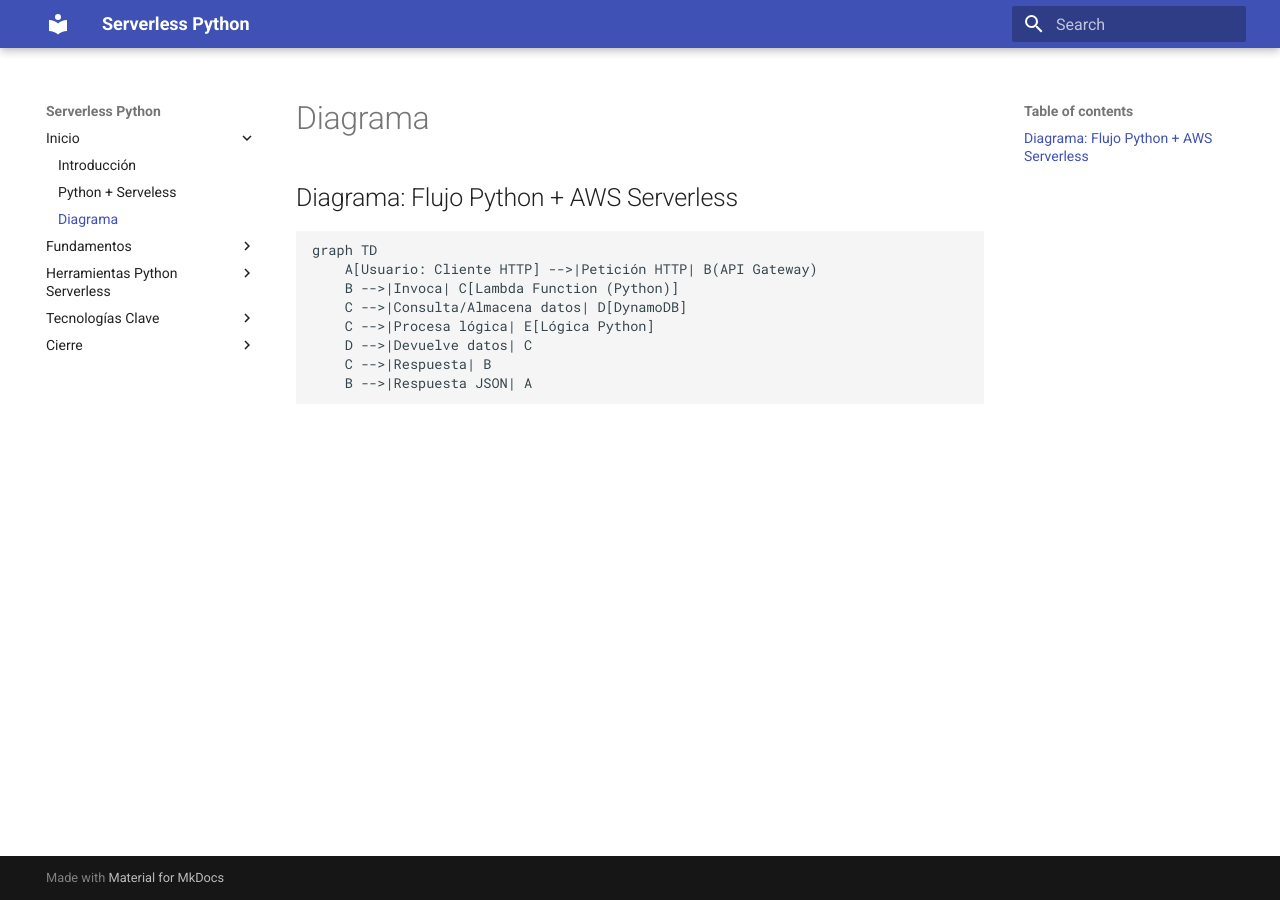
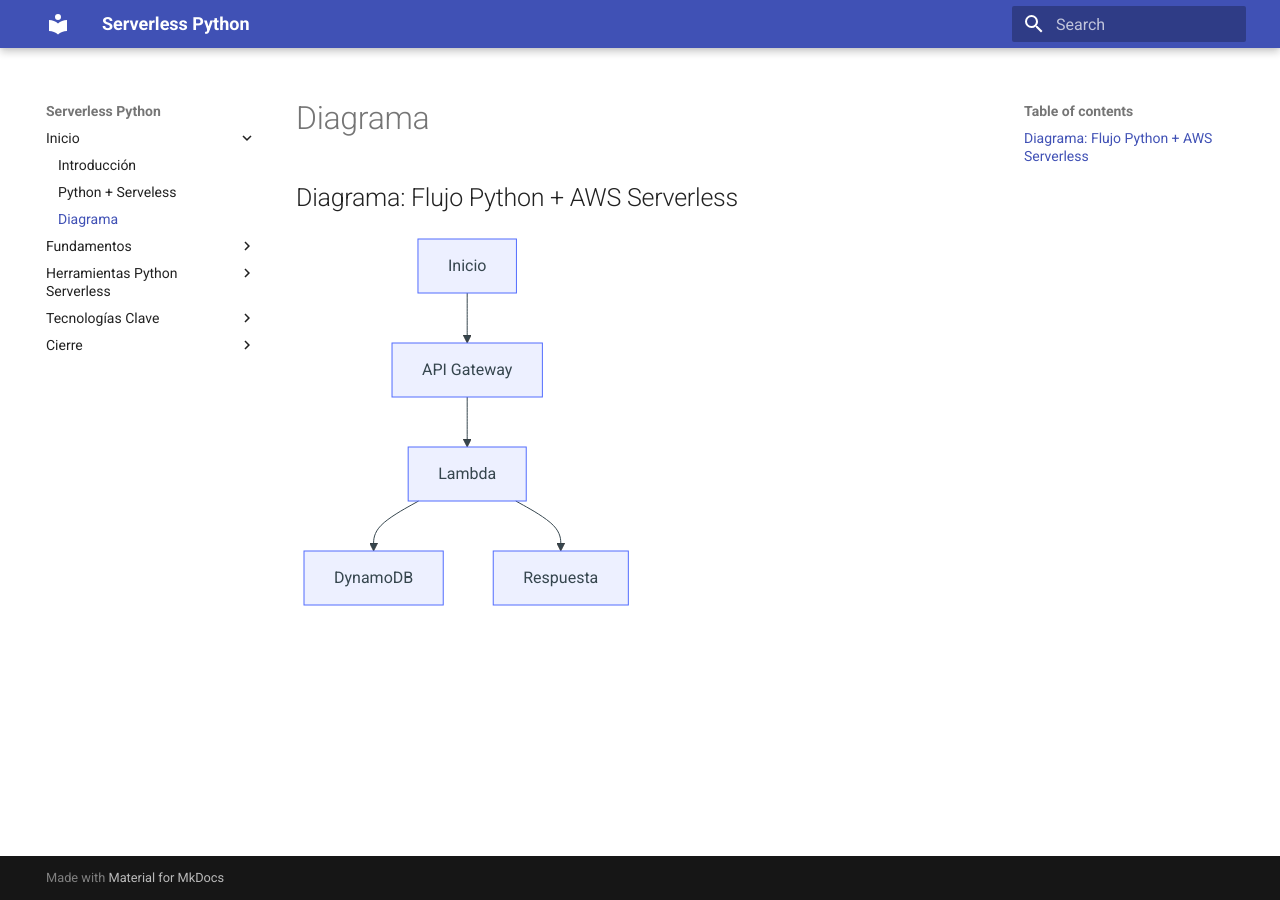
Before and after one commit to chrisfx/serverless-python, an MkDocs documentation site: the page built from docs/diagramaPythonServerless.md, in a window 1280 px wide. Built offline with MkDocs 1.6.1 and Material for MkDocs 9.7.7, drawn with Linux system fonts in a browser that asks for light colours.

Commit message:
diagramas mermaid arreglados

````diff
--- a/docs/diagramaPythonServerless.md
+++ b/docs/diagramaPythonServerless.md
@@ -2,11 +2,8 @@
 
 ```mermaid
 graph TD
-    A[Usuario: Cliente HTTP] -->|Petición HTTP| B(API Gateway)
-    B -->|Invoca| C[Lambda Function (Python)]
-    C -->|Consulta/Almacena datos| D[DynamoDB]
-    C -->|Procesa lógica| E[Lógica Python]
-    D -->|Devuelve datos| C
-    C -->|Respuesta| B
-    B -->|Respuesta JSON| A
+  A[Inicio] --> B[API Gateway]
+  B --> C[Lambda]
+  C --> D[DynamoDB]
+  C --> E[Respuesta]
 ```
--- a/mkdocs.yml
+++ b/mkdocs.yml
@@ -27,9 +27,14 @@ plugins:
   - search
 
 markdown_extensions:
-  - pymdownx.superfences
+  - pymdownx.superfences:
+      custom_fences:
+        - name: mermaid
+          class: mermaid
+          format: !!python/name:pymdownx.superfences.fence_code_format
   - pymdownx.tabbed
   - attr_list
 
 extra_javascript:
   - https://cdn.jsdelivr.net/npm/mermaid@10/dist/mermaid.min.js
+  - js/init-mermaid.js
````
Also changed, not shown: docs/aws-sam.md (+4 -4 lines), 1 other file.
